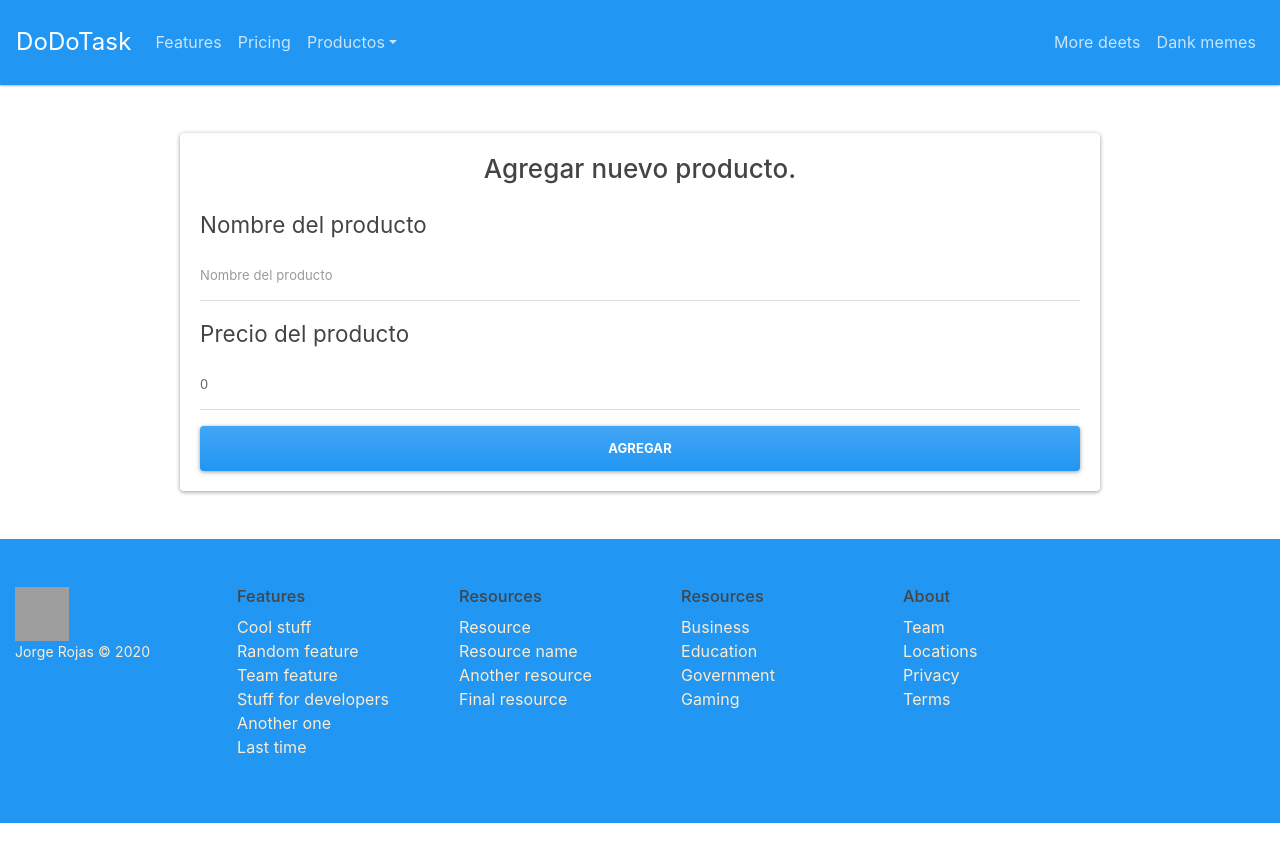
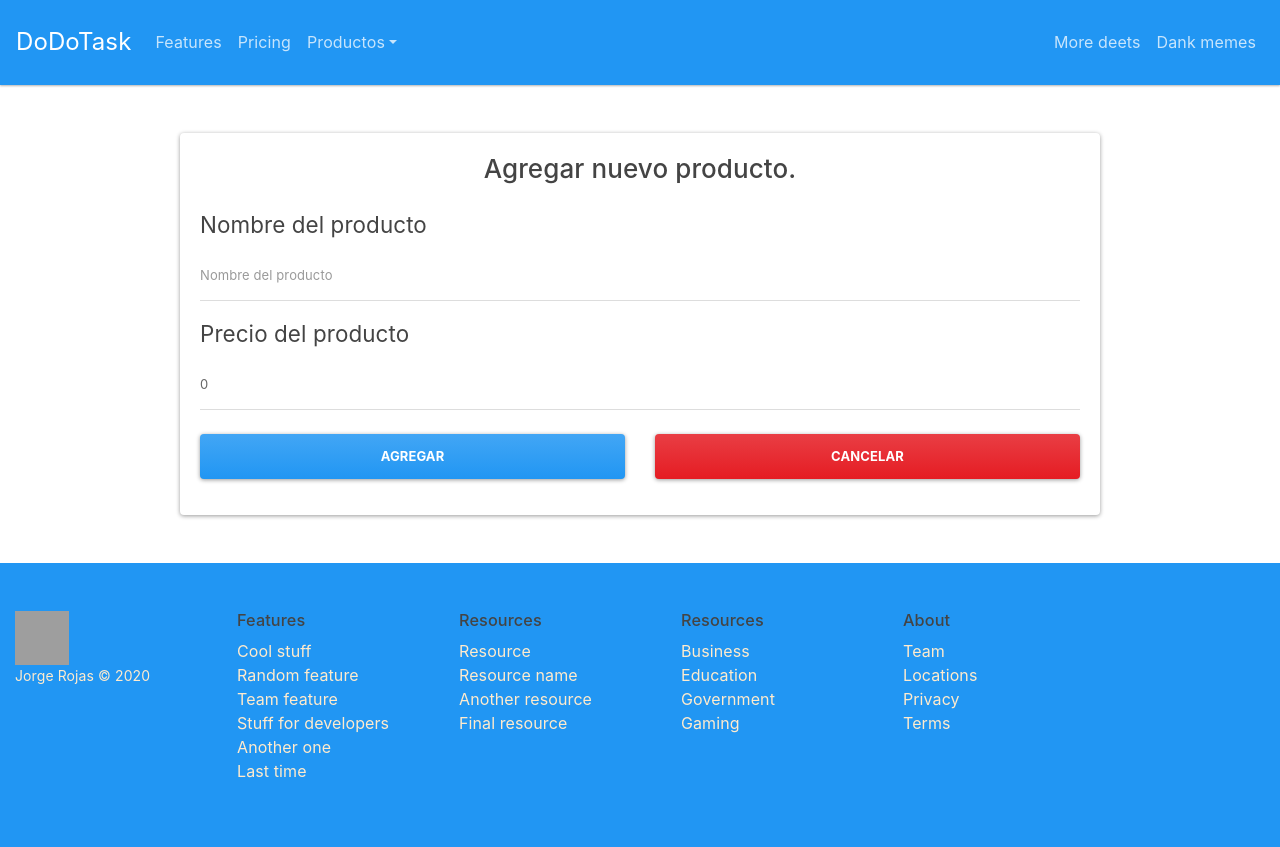
Before and after one commit to JorgeRod2594/crudredux, a React (Create React App) app in the folder crudredux/: page /productos/nuevo in a window 1280 px wide. Before the commit the page ends 823 px from the top, so only its background shows below. Built offline with nearby package versions, Linux system fonts and the light colour scheme; grey boxes are pictures that could not be loaded.

Commit message:
Mostrando alertas al usuario con sweetalert2

```diff
--- a/crudredux/package.json
+++ b/crudredux/package.json
@@ -15,7 +15,8 @@
     "react-router-dom": "^5.2.0",
     "react-scripts": "3.4.1",
     "redux": "^4.0.5",
-    "redux-thunk": "^2.3.0"
+    "redux-thunk": "^2.3.0",
+    "sweetalert2": "^9.15.2"
   },
   "scripts": {
     "start": "react-scripts start",
--- a/crudredux/src/actions/productoActions.js
+++ b/crudredux/src/actions/productoActions.js
@@ -4,7 +4,8 @@ import { //Actions se comunica mucho con reducer
     AGREGAR_PRODUCTO_ERROR
 } from '../types/index';
 
-import clienteAxios from '../config/axios';//Importamos el cliente axios
+import clienteAxios from '../config/axios';//Importamos el cliente axios para la comunicacion con la API
+import Swal from 'sweetalert2';
 
 //Aqui van las funciones que se van a utilizar en la vista
 
@@ -20,9 +21,21 @@ export function crearNuevoProductoAction(producto) {
             await clienteAxios.post('/productos', producto);
             //Si la inserción es correcta, actualiza el state
             dispatch(agregarProductoExito(producto) ); //Le pasamos el producto para que modifique el state
+            //Mandamos una alerta de exito de la operación
+            Swal.fire (
+                'Listo',
+                'El producto se agregó correctamente.',
+                'success'
+            );
         } catch (error) {
             console.log(error);
             dispatch(agregarProductoError(true) ); //Activamos el error
+            //Mostramos una alerta de fallo en la accion
+            Swal.fire ({
+                icon: 'error',
+                title: '¡Ops!',
+                text: 'Hubo un error, intenta de nuevo.'
+            });
         }
     }
 
--- a/crudredux/src/components/NuevoProducto.jsx
+++ b/crudredux/src/components/NuevoProducto.jsx
@@ -5,9 +5,10 @@ import { useDispatch, useSelector } from 'react-redux';
 
 //Actions de redux
 import { crearNuevoProductoAction } from '../actions/productoActions';
+import Swal from 'sweetalert2';
 
 
-const NuevoProducto = () => {
+const NuevoProducto = ({history}) => { //Accedemos al routing.history para poder redireccionar al usuario al terminar de insertar un producto.
 
     //State del componente. Como no lo vamos a pasar por diferentes componentes se puede utilizar
     const [ nombre, guardarNombre ] = useState('');
@@ -41,7 +42,46 @@ const NuevoProducto = () => {
             nombre,
             precio
         })
+
+        //Redireccionamos al componente principal
+        history.push('/');
     }
+
+    const cancelarRegistro = () => {
+
+        const swalWithBootstrapButtons = Swal.mixin({
+            customClass: {
+              confirmButton: 'col btn btn-success mt-2 ',
+              cancelButton: 'col btn btn-danger mt-2 mr-3'
+            },
+            buttonsStyling: false
+          })
+
+          swalWithBootstrapButtons.fire({
+            title: '¿Estás seguro que quieres salir?',
+            text: "¡Los datos que estan en el formulario no se guardarán.!",
+            icon: 'warning',
+            showCancelButton: true,
+            confirmButtonText: 'Si',
+            cancelButtonText: 'No',
+            reverseButtons: true
+          }).then((result) => {
+            if (result.value) {
+              swalWithBootstrapButtons.fire(
+                'Operación cancelada',
+                'Será re dirigido a la página principal.',
+                'success'
+              )
+              history.push('/');
+            } else if (
+              /* Read more about handling dismissals below */
+              result.dismiss === Swal.DismissReason.cancel
+            ) {
+
+            }
+          })
+    }
+
 
     return (
         <div className="row justify-content-center">
@@ -76,12 +116,28 @@ const NuevoProducto = () => {
                                     onChange={e => guardarPrecio(Number(e.target.value))}
                                 />
                             </div>
-                            <button
-                                type="submit"
-                                className="btn btn-primary font-weight-bold text-uppercase d-block w-100"
-                            >
-                                Agregar
-                            </button>
+                            <div className="form-group">
+                                <div className="row">
+                                    <div className="col-sm">
+                                        <button
+                                            type="submit"
+                                            className="btn btn-primary font-weight-bold text-uppercase d-block w-100 mt-2"
+                                        >
+                                            Agregar
+                                        </button>
+                                    </div>
+                                    <div className="col-sm">
+                                        <button
+                                            type="reset"
+                                            className="btn btn-danger font-weight-bold text-uppercase d-block w-100 mt-2"
+                                            onClick={() => cancelarRegistro() }
+                                        >
+                                            Cancelar
+                                        </button>
+                                    </div>
+                                </div>
+                            </div>
+
                         </form>
 
                         { cargando ? <p>Cargando...</p> : null /*si cargando es true muestra cargando, si no oculta esto*/}
```
Also changed, not shown: 1 other file (tests, documents, lock files or other folders).
